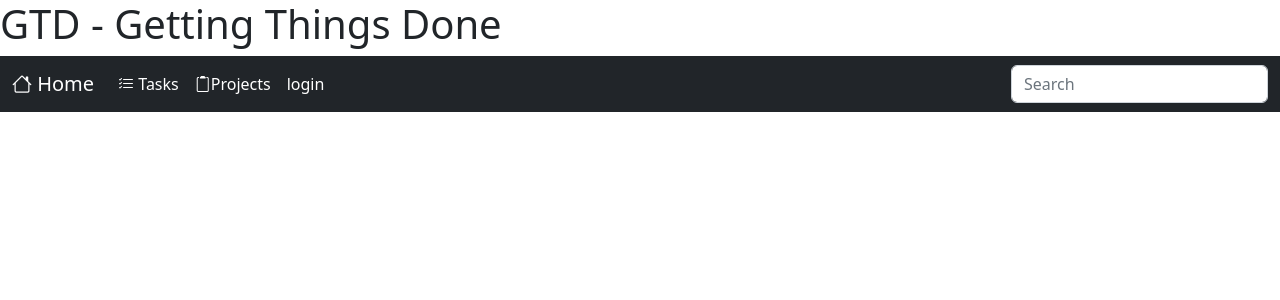
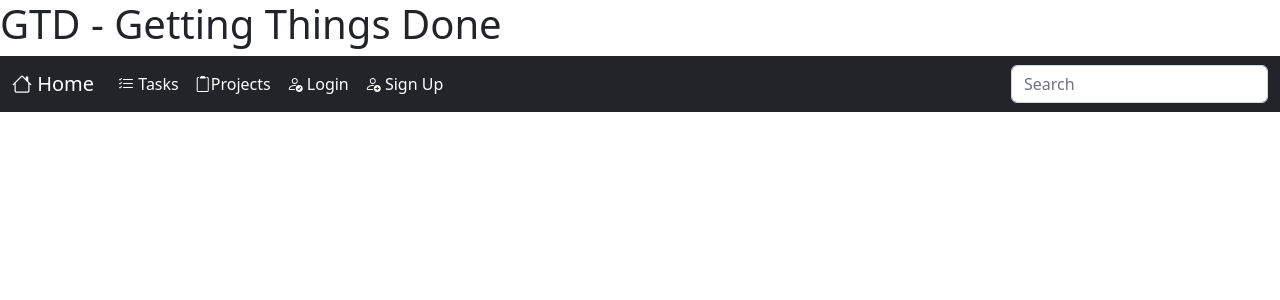
Before and after one commit to recursossauro/GTD, a Django app: page / in a window 1280 px wide. Shown: the top 300 px of the page. Run offline with Django 5.2, Linux system fonts and the light colour scheme.

Commit message:
Changed core.html: "login" menu item to "Login"; Add menu item "Sign Up";
Task.views.task_conclude corrected the function

```diff
--- a/core/templates/core.html
+++ b/core/templates/core.html
@@ -41,7 +41,10 @@
                     </li>
                 {% else %}
                     <li class="nav-item">
-                      <a class="nav-link active" aria-current="page" href="{% url 'login' %}">login</a>
+                      <a class="nav-link active" aria-current="page" href="{% url 'login' %}"><i class="bi bi-person-check"></i> Login</a>
+                    </li>
+                    <li class="nav-item">
+                      <a class="nav-link active" aria-current="page" href="{% url 'signup' %}"><i class="bi bi-person-add"></i> Sign Up</a>
                     </li>
                 {% endif %}
             </ul>
--- a/tasks/views.py
+++ b/tasks/views.py
@@ -77,7 +77,7 @@ def task_conclude(request, pk):
 
     task = get_object_or_404(Task, pk=pk)
     # Test if user has permission
-    if request.user != task.user:
+    if request.user == task.user:
         if task.dt_completed is None:
             task.dt_completed = now()
             task.save()
```
